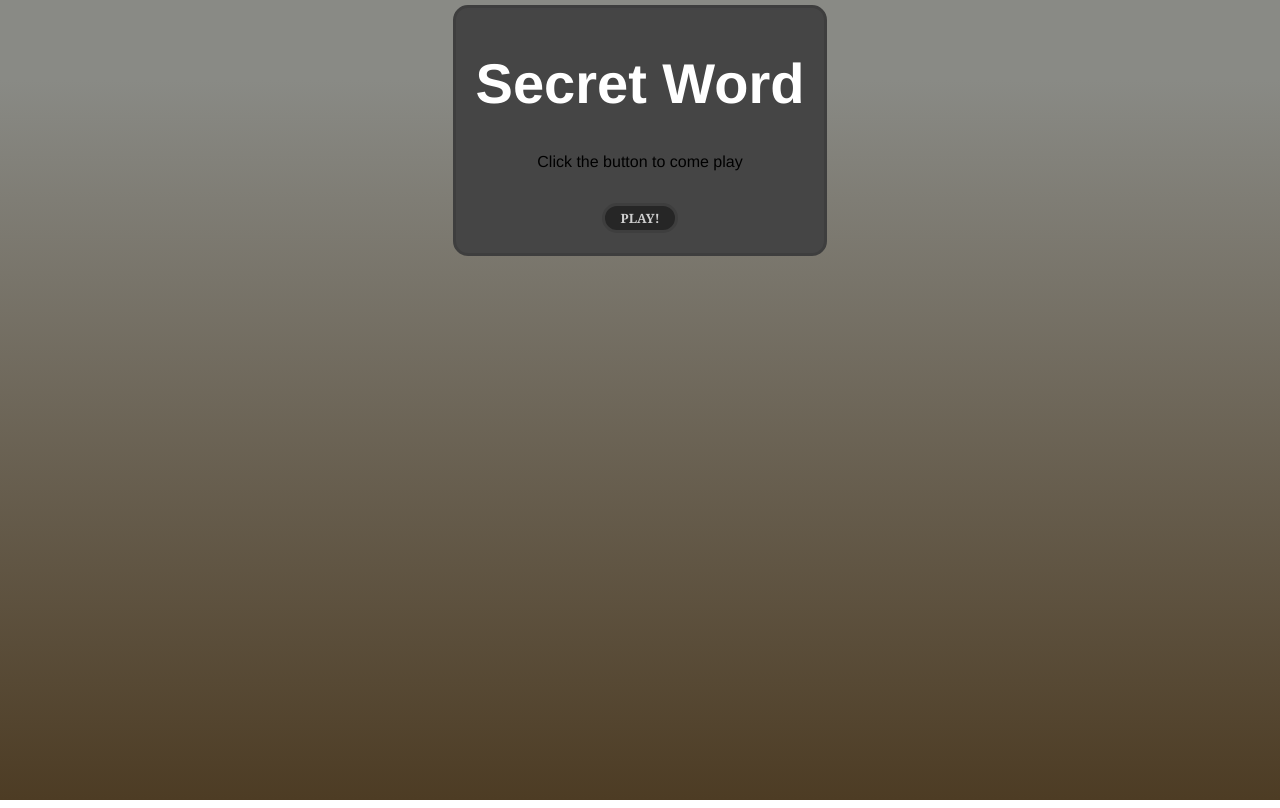
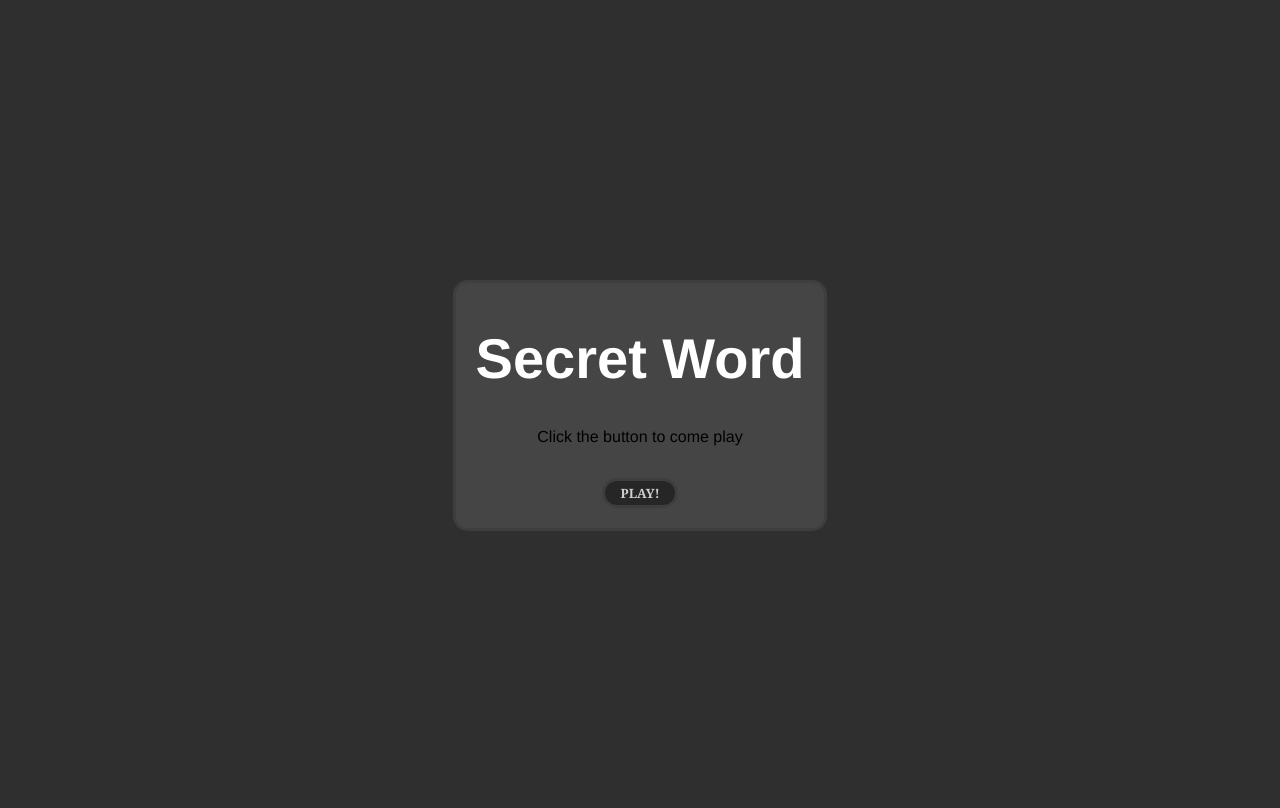
Before and after one commit to TamaraMMT/secret-word, a React (Vite) app in the folder secret-word/: page / in a window 1280 px wide. Built offline with nearby package versions, Linux system fonts and the light colour scheme.

Commit message:
Background color, justify-content

```diff
--- a/secret-word/src/index.css
+++ b/secret-word/src/index.css
@@ -4,10 +4,10 @@ html, body {
 
 body {
   font-family: Helvetica;
-  margin: 0;
-  padding: 0;
-  background: linear-gradient(180deg, rgb(137, 138, 133) 10%, rgb(77, 60, 36) 100%);
-  color:rgb(0, 0, 0) ;
+  background:  rgb(47, 47, 47);
+  display: flex;
+  justify-content: center;
+  align-items: center;
 }
 
 button {
```
